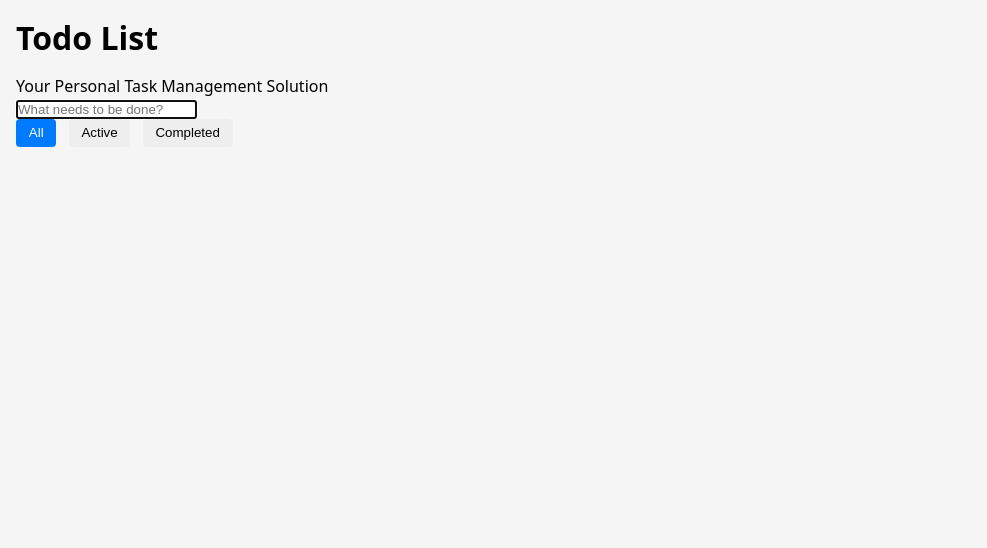
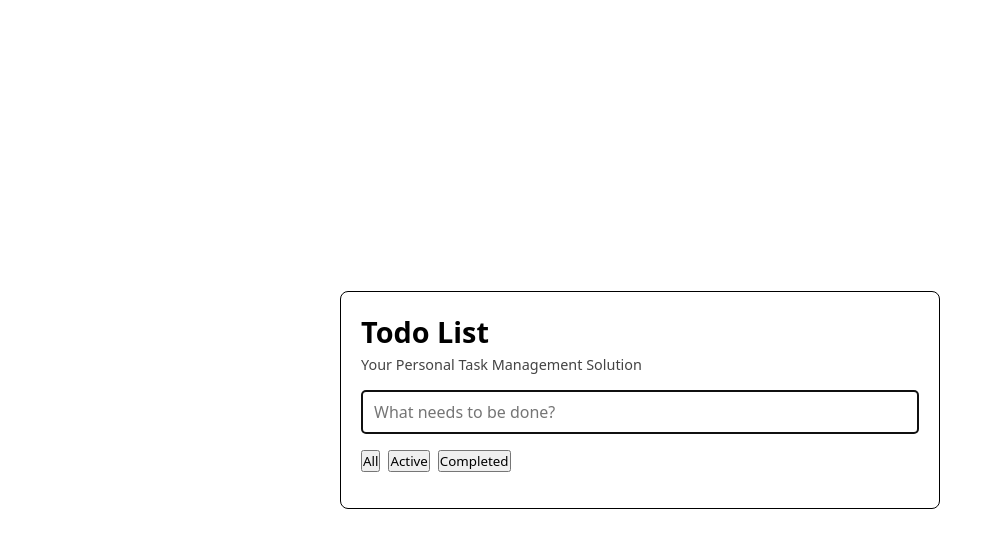
Before and after one commit to mitesh-bhoite/todo-fresher-starter, a plain HTML site: page index.html in a window 1280 px wide. Shown: the whole page, without its empty margins (0-987 px from the left). Drawn offline with Linux system fonts and the light colour scheme.

Commit message:
rewrite a css for new font size etc

```diff
--- a/style.css
+++ b/style.css
@@ -2,76 +2,75 @@
   box-sizing: border-box;
   margin: 0;
   padding: 0;
+  font-family: system-ui, -apple-system, BlinkMacSystemFont, "Segoe UI", Roboto,
+    Oxygen, Ubuntu, Cantarell, "Open Sans", "Helvetica Neue", sans-serif;
 }
 body {
-  font-family: system-ui, sans-serif;
-  background: #f5f5f5;
-  padding: 1rem;
+  background-color: #ffffff;
+  color: #000000;
+  min-height: 100vh;
+  display: flex;
+  justify-content: center;
+  align-items: flex-start;
+  padding: 20px;
 }
-.container {
+.app {
   max-width: 600px;
+  width: 100%;
   margin: auto;
-  background: #fff;
+  border: 1px solid #000;
   border-radius: 8px;
-  padding: 1.5rem;
-  box-shadow: 0 2px 8px rgba(0, 0, 0, 0.1);
+  padding: 20px;
 }
-h1 {
-  margin-bottom: 1rem;
+
+.app-header h1 {
+  font-size: 1.8rem;
+  margin-bottom: 4px;
 }
-#new-todo {
+.subtitle {
+  font-size: 0.9rem;
+  color: #444;
+  margin-bottom: 16px;
+}
+
+/* Input */
+.todo-input-section {
+  margin-bottom: 16px;
+}
+
+#new-todo-input {
   width: 100%;
-  padding: 0.75rem;
+  padding: 10px 12px;
+  border: 1px solid #000;
+  border-radius: 4px;
   font-size: 1rem;
-  border: 1px solid #ccc;
-  border-radius: 4px;
-  margin-bottom: 1rem;
 }
+
+/* Filters */
 .filters {
-  margin-bottom: 1rem;
+  display: flex;
+  gap: 8px;
+  margin-bottom: 16px;
 }
-.filters button {
-  margin-right: 0.5rem;
-  padding: 0.4rem 0.8rem;
-  border: none;
-  background: #eee;
-  border-radius: 4px;
+
+.filter-button {
+  flex: 1;
+  padding: 8px;
+  border: 1px solid #000;
+  background-color: #fff;
+  color: #000;
+  font-size: 0.9rem;
   cursor: pointer;
 }
-.filters button.active {
-  background: #007bff;
+
+.filter-button.active {
+  background-color: #000;
   color: #fff;
 }
-#todo-list {
+
+/* Todo list and items */
+.todo-list {
   list-style: none;
-}
-.todo {
-  display: flex;
-  align-items: center;
-  padding: 0.5rem 0;
-  border-bottom: 1px solid #eee;
-}
-.todo.dragging {
-  opacity: 0.5;
-}
-.todo input[type="checkbox"] {
-  margin-right: 0.5rem;
-}
-.todo .text {
-  flex: 1;
-}
-.todo .subtask-btn {
-  margin-left: auto;
-  margin-right: 0.5rem;
-  font-size: 1.2rem;
-  cursor: pointer;
-}
-.todo .delete {
-  cursor: pointer;
-  color: #e00;
-}
-.subtask {
-  margin-left: 2rem;
 }
 
 .todo-item {
@@ -84,6 +83,7 @@ h1 {
   margin-bottom: 8px;
   background-color: #fff;
 }
+
 .todo-left {
   display: flex;
   align-items: center;
@@ -99,6 +99,7 @@ h1 {
   gap: 6px;
 }
 
+/* Buttons on the right */
 .subtask-btn,
 .delete-btn {
   padding: 4px 8px;
@@ -114,16 +115,10 @@ h1 {
   background-color: #000;
   color: #fff;
 }
-.todo-item.completed .todo-text {
-  text-decoration: line-through;
-  opacity: 0.6;
-}
+
+/* Subtask look (indented, dashed) */
 .todo-item.subtask {
   margin-left: 20px;
   border-style: dashed;
   font-size: 0.9rem;
 }
-.filter-button.active {
-  background-color: #000;
-  color: #fff;
-}
```
